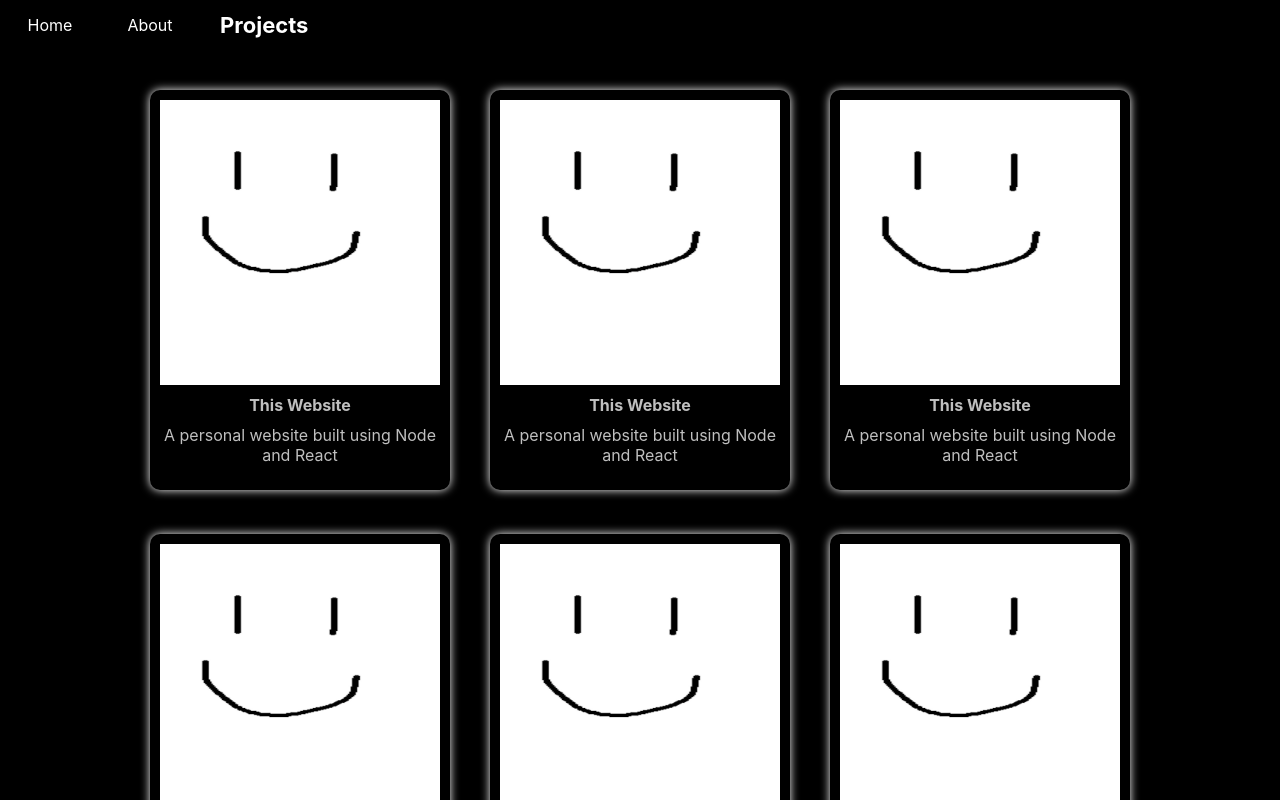
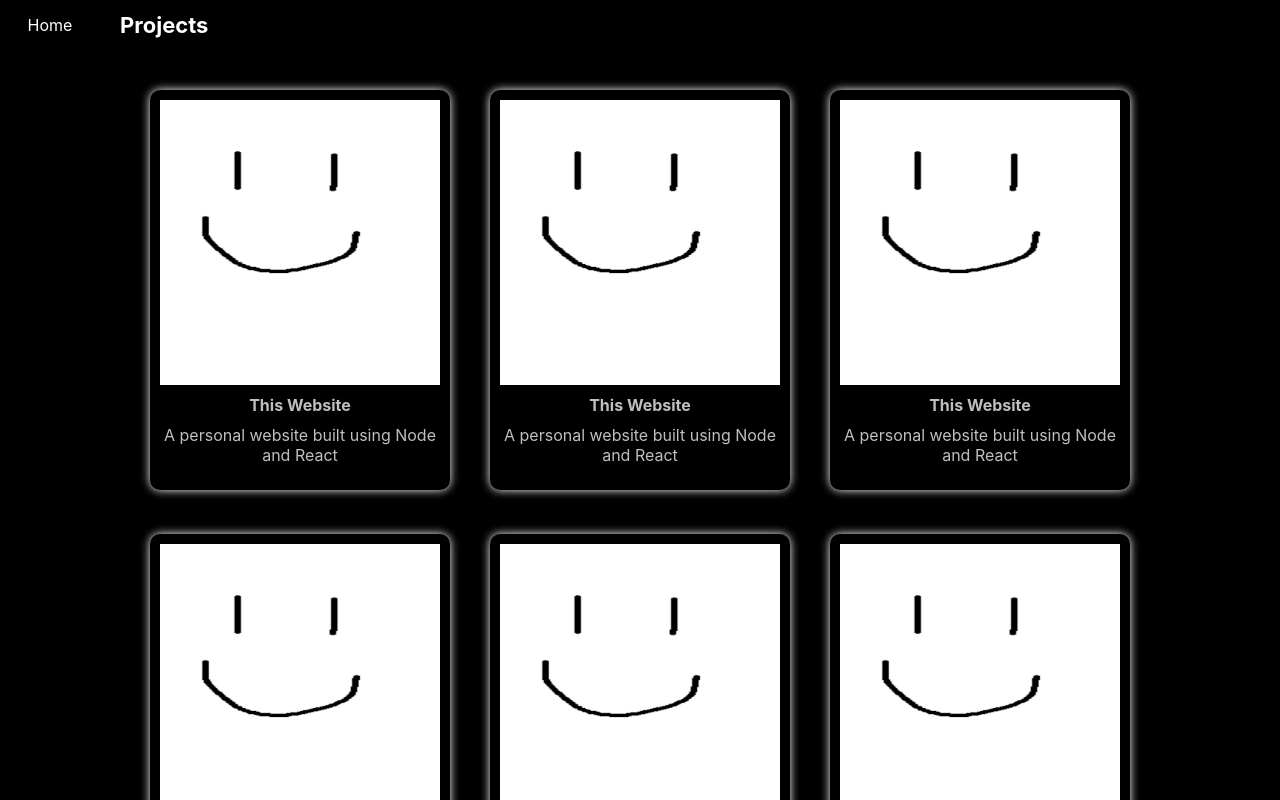
Before and after one commit to wahleric/website, a React (Create React App) app: page /projects in a window 1280 px wide. Shown: the top 800 px of the page. Built offline with nearby package versions, Linux system fonts and the light colour scheme.

Commit message:
Remove About component (#30)

```diff
--- a/src/components/About.js
+++ /dev/null
@@ -1,11 +0,0 @@
-import '../css/About.css';
-
-function About() {
-	return (
-		<div className="about">
-			This is the About section
-		</div>
-	);
-}
-
-export default About;
--- a/src/components/Body.js
+++ b/src/components/Body.js
@@ -5,7 +5,6 @@ import {
 } from "react-router-dom";
 
 import Home from './Home';
-import About from './About';
 import Project from './Project';
 import Projects from './Projects';
 
@@ -13,7 +12,6 @@ function Body() {
   return (
     <div className="body">
       <Routes>
-        <Route path="/about" element={<About />} />
         <Route path="/projects/:id" element={<Project />} />
         <Route path="/projects/*" element={<Projects />} />
         <Route path="*" element={<Home />} />
--- a/src/components/Header.js
+++ b/src/components/Header.js
@@ -10,9 +10,6 @@ function Header() {
             <NavLink to="/">Home</NavLink>
           </li>
           <li className="header-link">
-            <NavLink to="/about">About</NavLink>
-          </li>
-          <li className="header-link">
             <NavLink to="/projects">Projects</NavLink>
           </li>
         </ul>
--- a/src/css/About.css
+++ /dev/null
@@ -1,2 +0,0 @@
-.about {
-}
```
